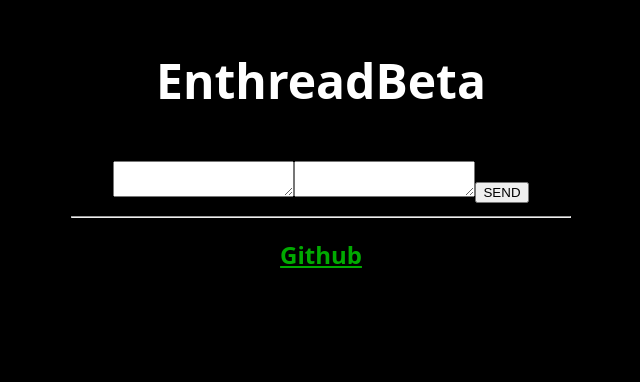
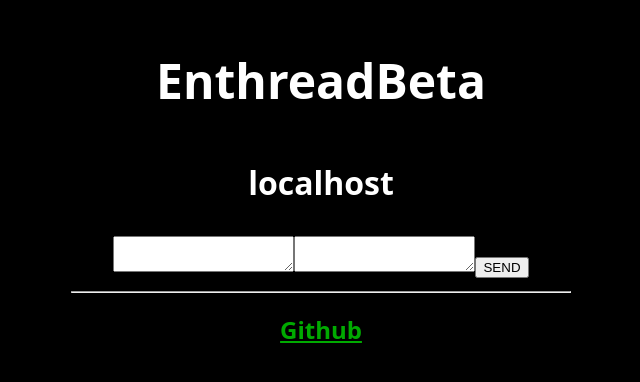
Before and after one commit to entitypengin/enthread, a plain HTML site: page template.html in a window 1280 px wide. Shown: the whole page, without its empty margins (319-959 px from the left). Drawn offline with nearby package versions, Linux system fonts and the light colour scheme; no server answers.

Commit message:
template

```diff
--- a/template.html
+++ b/template.html
@@ -100,7 +100,7 @@
 
             document.title = "Enthread-Beta";
             $("body").empty();
-            $("body").append('<h1><p class="title"><a class="top" href="?">EnthreadBeta</a></p></h1><h2><div id="send"><textarea id="send_author"></textarea><textarea id="send_message"></textarea><button id="send_button">SEND</button><hr></div><div id="texts"></div></h2><h2><a href="https://github.com/entitypengin/enthread">Github</a></h2>');
+            $("body").append(`<h1><p class="title"><a class="top" href="${location.pathname}">EnthreadBeta</a></p><p>${location.hostname}</p></h1><h2><div id="send"><textarea id="send_author"></textarea><textarea id="send_message"></textarea><button id="send_button">SEND</button><hr></div><div id="texts"></div></h2><h2><a href="https://github.com/entitypengin/enthread">Github</a></h2>`);
 
             $("#send_button").on("click", function () {
                 const newTextRef = push(textsRef)
```
